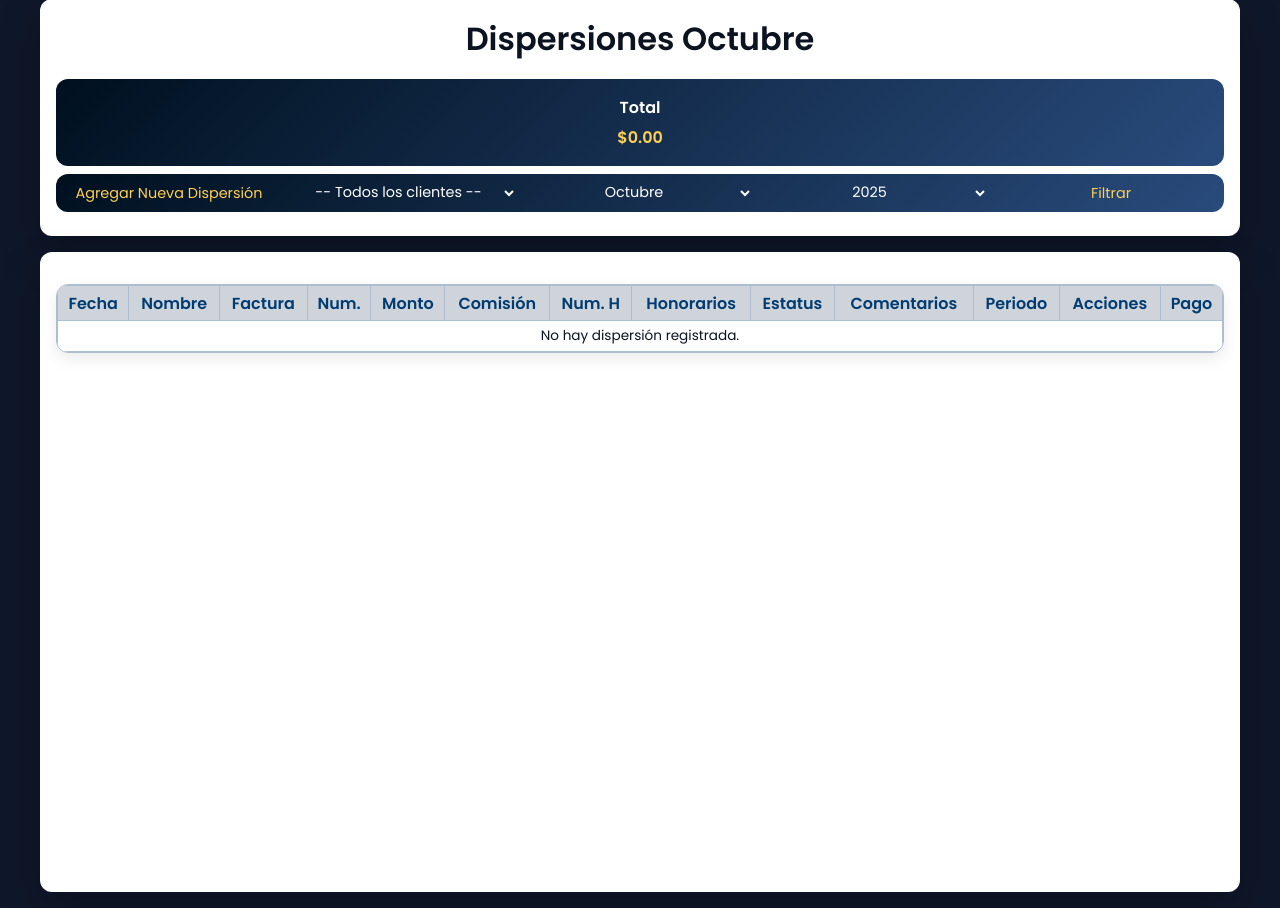
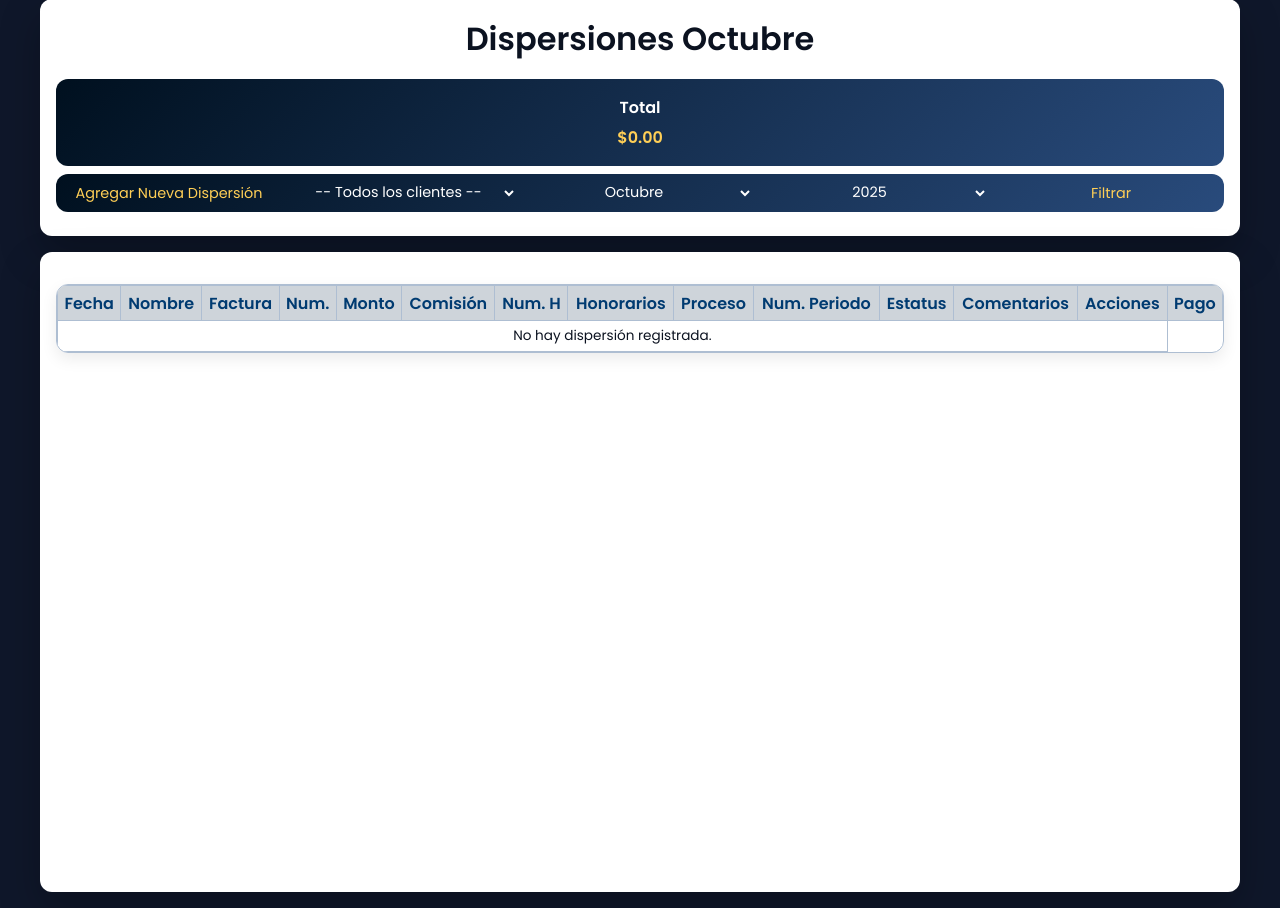
Before and after one commit to diegomacias-11/CRM-Enrok, a Django app: page /dispersiones/listar/?mes=None&anio=None in a window 1280 px wide. Shown: the part 113-1021 px from the top of the page. Run offline with Django 5.2, Linux system fonts and the light colour scheme; a user stored in the database is signed in; data comes from the database, SQL or seed files in the repository.

Commit message:
Ajustes a template de dispersiones, se agregaron columans migraciones ya correctas

```diff
--- a/dispersiones/forms.py
+++ b/dispersiones/forms.py
@@ -2,7 +2,7 @@
 from .models import Dispersion
 
 class DispersionForm(forms.ModelForm):
-    estatus = forms.ChoiceField(choices=[
+    estatus_proceso = forms.ChoiceField(choices=[
         ('Pendiente', 'Pendiente'),
         ('Enviada', 'Enviada'),
         ('Aplicada', 'Aplicada'),
@@ -20,11 +20,12 @@
         model = Dispersion
         fields = [
             'fecha','cliente', 'num_factura', 'monto', 'num_factura_honorarios',
-            'estatus', 'estatus_periodo', 'comentarios'
+            'estatus_proceso', 'num_periodo', 'estatus_periodo', 'comentarios',
         ]
         labels = {
             'num_factura_honorarios': 'Número de factura honorarios',
             'num_factura': 'Número de factura',
+            'num_periodo': 'Número de periodo',
         }
         widgets = {
             'comentarios': forms.Textarea(attrs={'rows': 3}),
--- a/dispersiones/models.py
+++ b/dispersiones/models.py
@@ -12,8 +12,9 @@
     comision = models.DecimalField(max_digits=12, decimal_places=2, editable=False)
     num_factura_honorarios = models.CharField(max_length=100, blank=True, null=True)
     total_honorarios = models.DecimalField(max_digits=12, decimal_places=2, editable=False)
-    estatus = models.CharField(max_length=50)
+    estatus_proceso = models.CharField(max_length=50)
     comentarios = models.TextField(blank=True, null=True)
+    num_periodo = models.CharField(max_length=50, blank=True, null=True)
     estatus_periodo = models.CharField(max_length=50)
     estatus_pago = models.CharField(max_length=50, default="Pendiente")
     comision_procom = models.DecimalField(max_digits=5, decimal_places=2, editable=False)
--- a/dispersiones/templates/dispersiones/listar.html
+++ b/dispersiones/templates/dispersiones/listar.html
@@ -65,9 +65,10 @@
         <th>Comisión</th>
         <th>Num. H</th>
         <th>Honorarios</th>
+        <th>Proceso</th>
+        <th>Num. Periodo</th>
         <th>Estatus</th>
         <th>Comentarios</th>
-        <th>Periodo</th>
         <th>Acciones</th>
         <th>Pago</th>
       </tr>
@@ -82,9 +83,11 @@
         <td>${{ disp.comision|floatformat:2|intcomma }}</td>
         <td>{{ disp.num_factura_honorarios|default_if_none:"" }}</td>
         <td>${{ disp.total_honorarios|floatformat:2|intcomma }}</td>
-        <td>{{ disp.estatus }}</td>
+        <td>{{ disp.estatus_proceso }}</td>
+        <td>{{ disp.num_periodo|default_if_none:""}}</td>
+        <td>{{ disp.estatus_periodo }}</td>
         <td>{{ disp.comentarios }}</td>
-        <td>{{ disp.estatus_periodo }}</td>
+
 
         <td><a href="{% url 'dispersiones_editar' disp.id %}?mes={{ mes }}&anio={{ anio }}" class="editar">Editar</a></td>
 
```
Also changed, not shown: db.sqlite3, dispersiones/migrations/0008_rename_estatus_dispersion_num_periodo_and_more.py (added), dispersiones/migrations/0009_alter_dispersion_proceso.py (added), dispersiones/migrations/0010_alter_dispersion_num_periodo_and_more.py (added), dispersiones/migrations/0011_remove_dispersion_num_periodo.py (added), dispersiones/migrations/0012_rename_proceso_dispersion_estatus_proceso_and_more.py (added).
